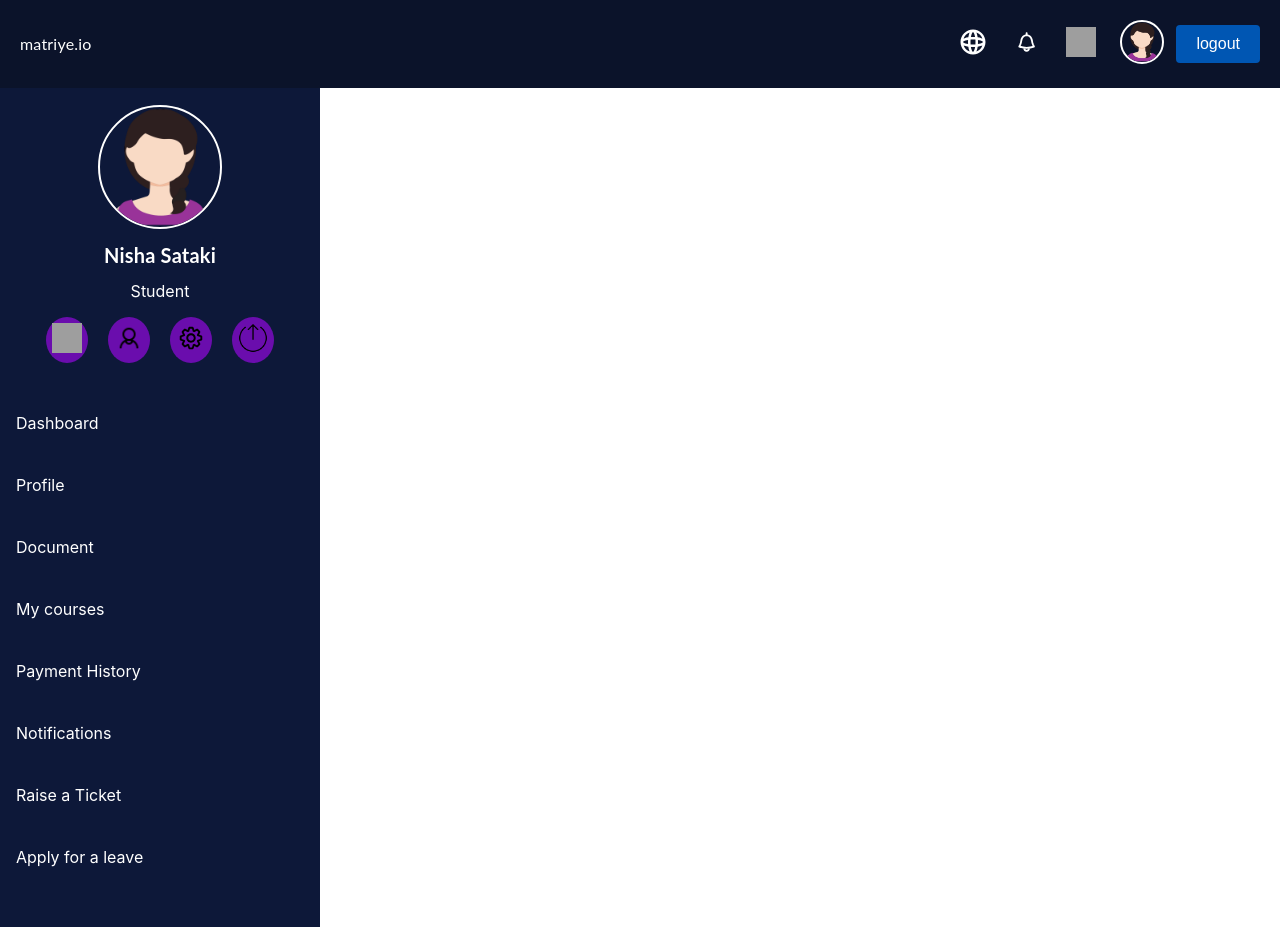
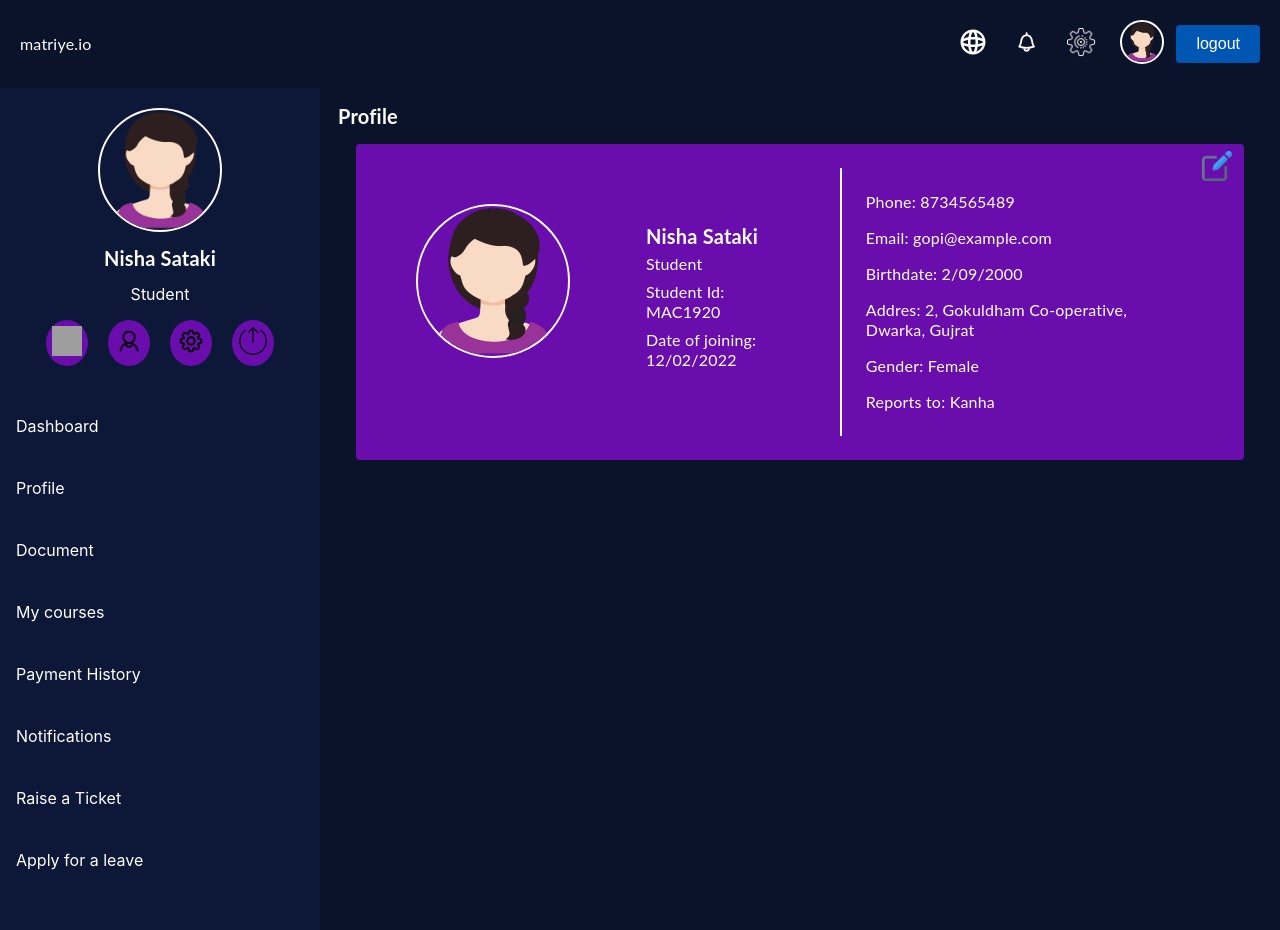
Before and after one commit to nisha-07/student-portal, a React (Create React App) app: page /Profile in a window 1280 px wide. Built offline with nearby package versions, Linux system fonts and the light colour scheme; grey boxes are pictures that could not be loaded.

Commit message:
ST feat: add profile info to profile component

```diff
--- a/src/components/common/Header/Header.module.scss
+++ b/src/components/common/Header/Header.module.scss
@@ -2,10 +2,6 @@
 @use "../../../styles/fonts" as *;
 
 .header {
-    position: fixed;
-    top: 0;
-    left: 0;
-    right: 0;
     display: flex;
     justify-content: space-between;
     align-items: center;
--- /dev/null
+++ b/src/components/common/InputField/InputField.jsx
@@ -0,0 +1,20 @@
+import classes from "./InputField.module.scss"
+
+const InputField = ({ label, name, value, onChange, type }) => {
+    return (
+        <div className={classes["input-container"]}>
+            <label className={classes["input-label"]}>
+                {label}:
+                <input
+                    type={type}
+                    name={name}
+                    value={value}
+                    onChange={onChange}
+                    className={classes["input-value"]}
+                />
+            </label>
+        </div>
+    );
+}
+
+export default InputField
--- /dev/null
+++ b/src/components/common/InputField/InputField.module.scss
@@ -0,0 +1,34 @@
+@use "../../../styles/colors" as *;
+@use "../../../styles/fonts" as *;
+
+.input-container {
+    display: flex;
+    justify-content: right;
+    width: 100%;
+    margin-bottom: 10px;
+}
+
+.input-label {
+    display: inline-flex;
+    margin-bottom: 5px;
+    padding-right: 12px;
+
+    @extend .Font_Title_Color;
+    @extend .Font-F1;
+}
+
+.input-value {
+    width: 100%;
+    padding: 8px;
+    margin-left: 12px;
+    box-sizing: border-box;
+    background: transparent;
+
+    @extend .Font_Title_Color;
+    @extend .Font-F1;
+}
+
+.input-value:focus {
+    outline: none;
+    border-color: #007bff;
+}
--- /dev/null
+++ b/src/components/common/ProfileInfo/ProfileInfo.jsx
@@ -0,0 +1,130 @@
+import { useState } from "react";
+import classes from "./ProfileInfo.module.scss";
+import InputField from "../InputField/InputField";
+import Avatar from "../Avatar/Avatar";
+import avartIcon from "../../../assets/icons/avatar.png";
+import IconImage from "../IconImage/IconImage";
+import editIcon from "../../../assets/icons/edit.png";
+import Button from "../Button/Button"
+
+
+const ProfileInfo = () => {
+    const [isEditing, setIsEditing] = useState(false);
+    const [formData, setFormData] = useState({
+        phone: "8734565489",
+        email: "gopi@example.com",
+        birthDate: "2/09/2000",
+        address: "2, Gokuldham Co-operative, Dwarka, Gujrat",
+        gender: "Female",
+        reportsTo: "Kanha"
+    });
+
+    const handleInputChange = (e) => {
+        const { name, value } = e.target;
+        setFormData({
+            ...formData,
+            [name]: value,
+        });
+    };
+
+    const handleEditClick = () => {
+        setIsEditing(true);
+    };
+
+    const handleSaveClick = () => {
+        setIsEditing(false);
+    };
+
+    return (
+        <div className={classes["profile-info"]}>
+            <div>
+                <Avatar
+                    {...{ src: avartIcon, altText: 'avatar', avatarClassName: classes.avatar }} />
+            </div>
+            <div className={classes["default-info"]}>
+                <p className={classes.name}>Nisha Sataki</p>
+                <p>Student</p>
+                <p>Student Id: MAC1920</p>
+                <p>Date of joining: 12/02/2022</p>
+            </div>
+            <div className={classes["edit-info"]}>
+                {isEditing ? (
+                    <div>
+                        <InputField
+                            {...{
+                                label: "Phone",
+                                type: "text",
+                                name: "name",
+                                value: formData.phone,
+                                onChange: handleInputChange
+                            }}
+                        />
+                        <InputField
+                            {...{
+                                label: "Email",
+                                type: "email",
+                                name: "email",
+                                value: formData.email,
+                                onChange: handleInputChange
+                            }}
+                        />
+                        <InputField
+                            {...{
+                                label: "Birthdate",
+                                type: "text",
+                                name: "birthDate",
+                                value: formData.birthDate,
+                                onChange: handleInputChange
+                            }}
+                        />
+                        <InputField
+                            {...{
+                                label: "Address",
+                                type: "text",
+                                name: "address",
+                                value: formData.address,
+                                onChange: handleInputChange
+                            }}
+                        />
+                        <InputField
+                            {...{
+                                label: "Gender",
+                                type: "text",
+                                name: "gender",
+                                value: formData.gender,
+                                onChange: handleInputChange
+                            }}
+                        />
+                        <InputField
+                            {...{
+                                label: "Reports to",
+                                type: "text",
+                                name: "reportsTo",
+                                value: formData.reportsTo,
+                                onChange: handleInputChange
+                            }}
+                        />
+                        <Button {...{ label: "Save", handleClick: handleSaveClick }} />
+                    </div>
+                ) : (
+                    <div className={classes["info-view"]}>
+                        <p>Phone: {formData.phone}</p>
+                        <p>Email: {formData.email}</p>
+                        <p>Birthdate: {formData.birthDate}</p>
+                        <p>Addres: {formData.address}</p>
+                        <p>Gender: {formData.gender}</p>
+                        <p>Reports to: {formData.reportsTo}</p>
+                    </div>
+                )
+                }
+            </div>
+            <div className={classes["edit-icon"]}>
+                <button onClick={handleEditClick}>
+                    <IconImage {...{ src: editIcon, altText: 'edit' }} />
+                </button>
+            </div>
+        </div >
+    );
+};
+
+export default ProfileInfo;
--- /dev/null
+++ b/src/components/common/ProfileInfo/ProfileInfo.module.scss
@@ -0,0 +1,68 @@
+@use "../../../styles/colors" as *;
+@use "../../../styles/fonts" as *;
+
+.profile-info {
+    display: flex;
+    flex-direction: row;
+    margin: 18px;
+    border-radius: 4px;
+
+    @extend .Bg_Primary_Color;
+}
+
+.avatar {
+    margin: 60px;
+    width: 150px !important;
+    height: 150px !important;
+}
+
+.default-info {
+    margin: auto;
+    padding: 16px;
+
+    .name {
+        @extend .Font-F2;
+    }
+
+    p {
+        width: 100%;
+        padding-bottom: 8px;
+        box-sizing: border-box;
+        background: transparent;
+        border: 2px solid var(bg-main-color);
+
+        @extend .Font_Title_Color;
+        @extend .Font-F1;
+    }
+}
+
+.edit-info {
+    display: flex;
+  flex-wrap: wrap;
+  justify-content: space-between;
+    margin: 24px;
+    padding: 16px;
+    border-left: 2px solid #ffffff;
+}
+
+.info-view {
+    p {
+        width: 100%;
+        padding: 8px;
+        box-sizing: border-box;
+        background: transparent;
+        border: 2px solid var(bg-main-color);
+
+        @extend .Font_Title_Color;
+        @extend .Font-F1;
+    }
+}
+
+.edit-icon {
+    button {
+        margin: 6px;
+        background: none;
+        border: 0px;
+        cursor: pointer;
+    }
+}
--- a/src/components/common/Sidebar/Sidebar.module.scss
+++ b/src/components/common/Sidebar/Sidebar.module.scss
@@ -2,7 +2,6 @@
 @use "../../../styles/fonts" as *;
 
 .sidebar {
-  margin-top: 85px;
   padding: 20px 0px;
   flex: 0 0 25%;
 
--- /dev/null
+++ b/src/pages/Profile/Profile.jsx
@@ -0,0 +1,13 @@
+import ProfileInfo from "../../components/common/ProfileInfo/ProfileInfo"
+import classes from "./Profile.module.scss"
+
+const Profile = () => {
+    return <div className={classes.container}>
+        <p className={classes.title}>Profile</p>
+        <div className={classes["profile-info"]}>
+            <ProfileInfo />
+        </div>
+    </div>
+}
+
+export default Profile
--- /dev/null
+++ b/src/pages/Profile/Profile.module.scss
@@ -0,0 +1,18 @@
+@use "../../styles/fonts" as *;
+@use "../../styles/colors" as *;
+
+.container {
+    padding: 18px;
+    flex: 1 0 70%;
+
+    @extend .Bg_Main_Color;
+}
+
+.title {
+    @extend .Font_Title_Color;
+    @extend .Font-F2;
+}
+
+.profile-info {
+    display: flex;
+}
--- a/src/pages/StudentDashboard/StudentDashboard.jsx
+++ b/src/pages/StudentDashboard/StudentDashboard.jsx
@@ -1,10 +1,10 @@
-import Header from "../../components/common/Header/Header"
+import classes from "./StudentDashboard.module.scss"
 
 const StudentDashboard = () => {
     return (
-        <>
-            <Header />
-        </>
+        <div className={classes.container}>
+            Dashboard
+        </div>
     )
 }
 
--- /dev/null
+++ b/src/pages/StudentDashboard/StudentDashboard.module.scss
@@ -0,0 +1,3 @@
+.container {
+    margin-top: 85px;
+}
--- a/src/routes/index.jsx
+++ b/src/routes/index.jsx
@@ -1,10 +1,16 @@
-import { Routes, Route } from "react-router-dom";
+import { Routes, Route, Navigate } from "react-router-dom";
 import StudentDashboard from "../pages/StudentDashboard/StudentDashboard";
+import Profile from "../pages/Profile/Profile";
 
 const AppRouter = () => {
 	return (
 		<Routes>
-			<Route path="/" element={<StudentDashboard />} />
+			<Route
+				path="*"
+				element={<Navigate to="/dashboard" replace />}
+			/>
+			<Route path="/dashboard" element={<StudentDashboard />} />
+			<Route path="/Profile" element={<Profile />} />
 		</Routes>
 	)
 }
```
Also changed, not shown: src/assets/icons/edit.png (added), src/assets/icons/settingsHeader.png (added).
